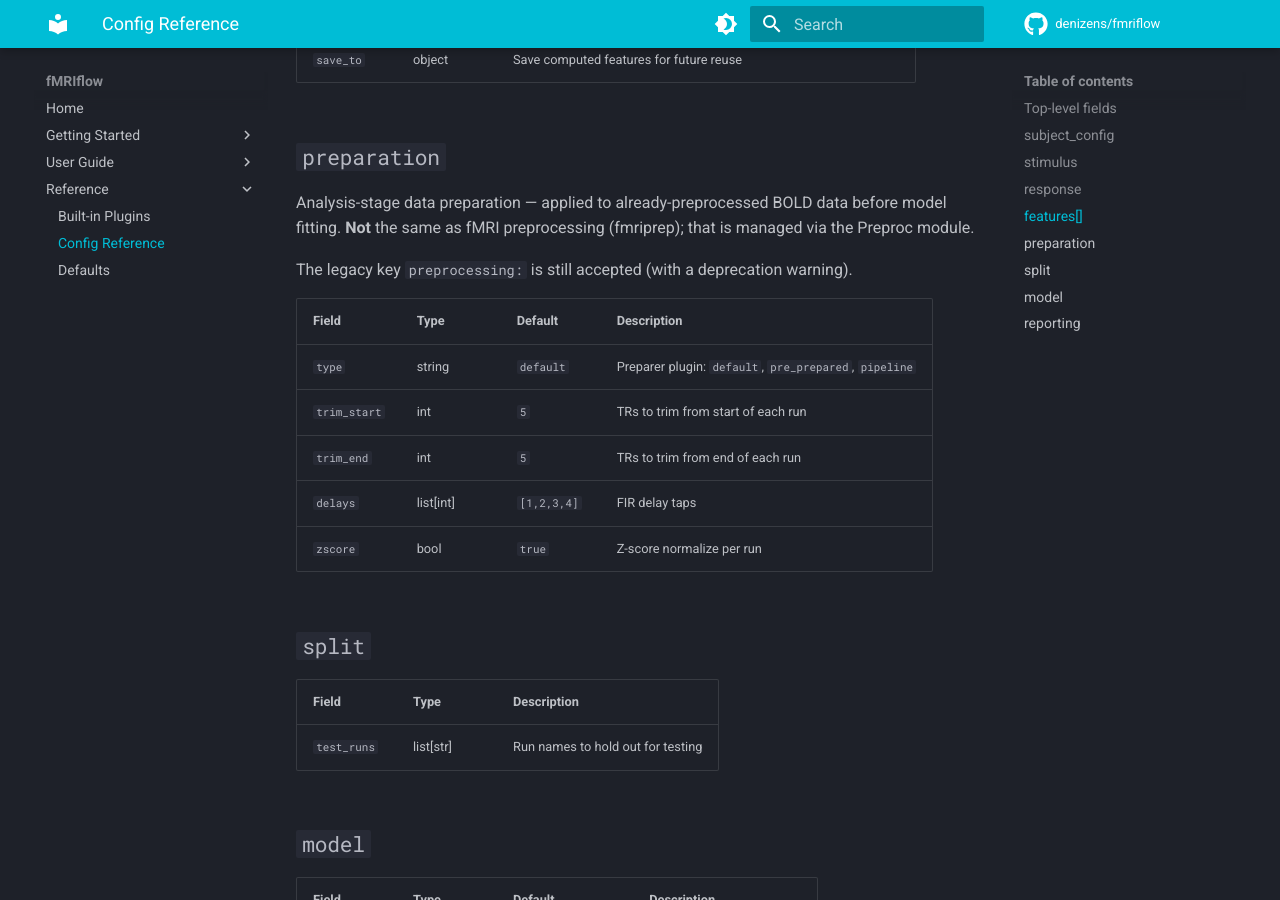
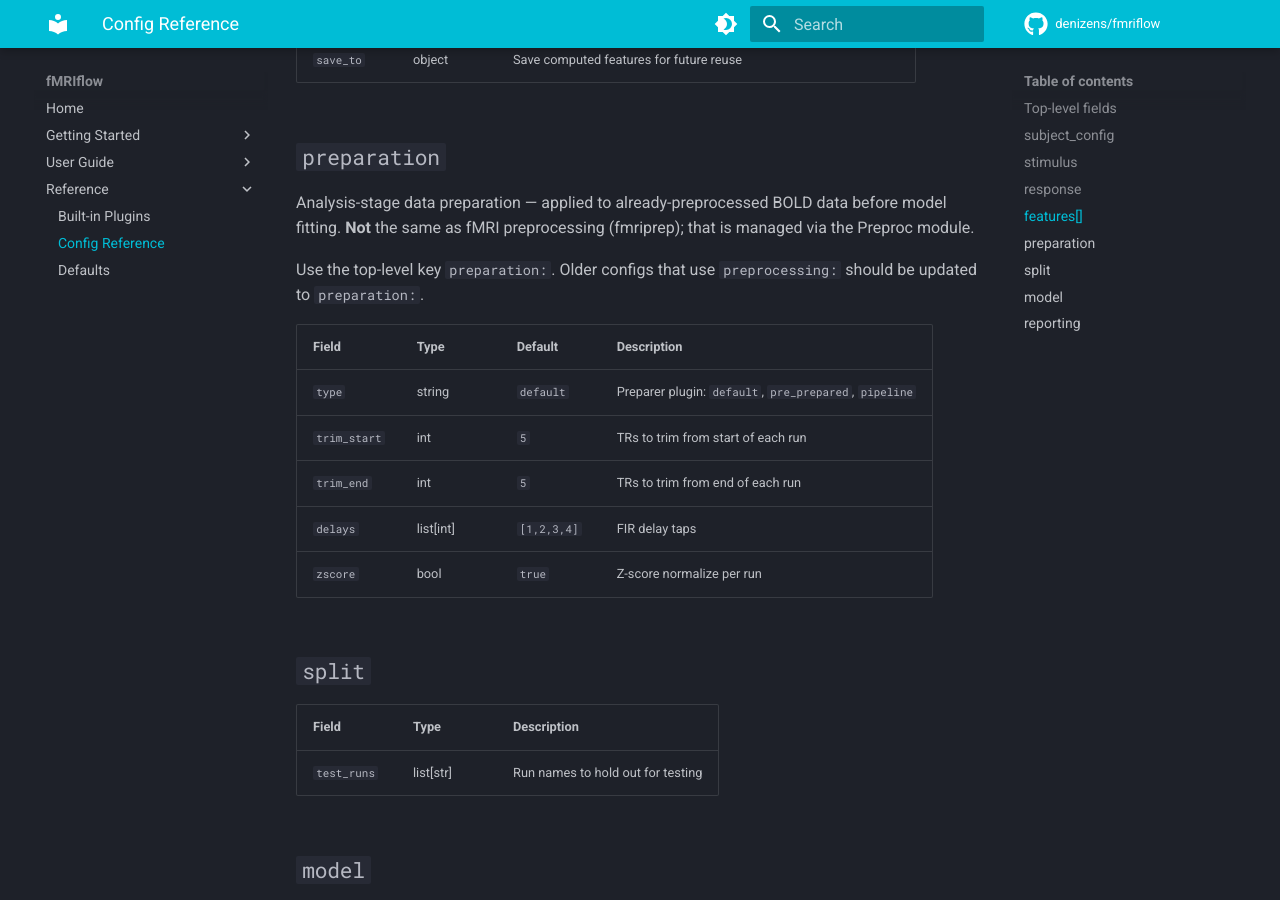
Before and after one commit to osherifo/denizenspipeline, an MkDocs documentation site: the page built from docs/reference/config.md, in a window 1280 px wide and 900 px high, scrolled down 2186 px. Built offline with MkDocs 1.6.1 and Material for MkDocs 9.7.7, drawn with Linux system fonts in a browser that asks for light colours; comment, search, counter and statistics services are not loaded.

Commit message:
Update docs/reference/config.md
Co-authored-by: Copilot <175728472+Copilot@users.noreply.github.com>

```diff
--- a/docs/reference/config.md
+++ b/docs/reference/config.md
@@ -61,7 +61,8 @@ Analysis-stage data preparation — applied to already-preprocessed BOLD data
 before model fitting. **Not** the same as fMRI preprocessing (fmriprep); that
 is managed via the Preproc module.
 
-The legacy key `preprocessing:` is still accepted (with a deprecation warning).
+Use the top-level key `preparation:`. Older configs that use
+`preprocessing:` should be updated to `preparation:`.
 
 | Field | Type | Default | Description |
 |-------|------|---------|-------------|
```
